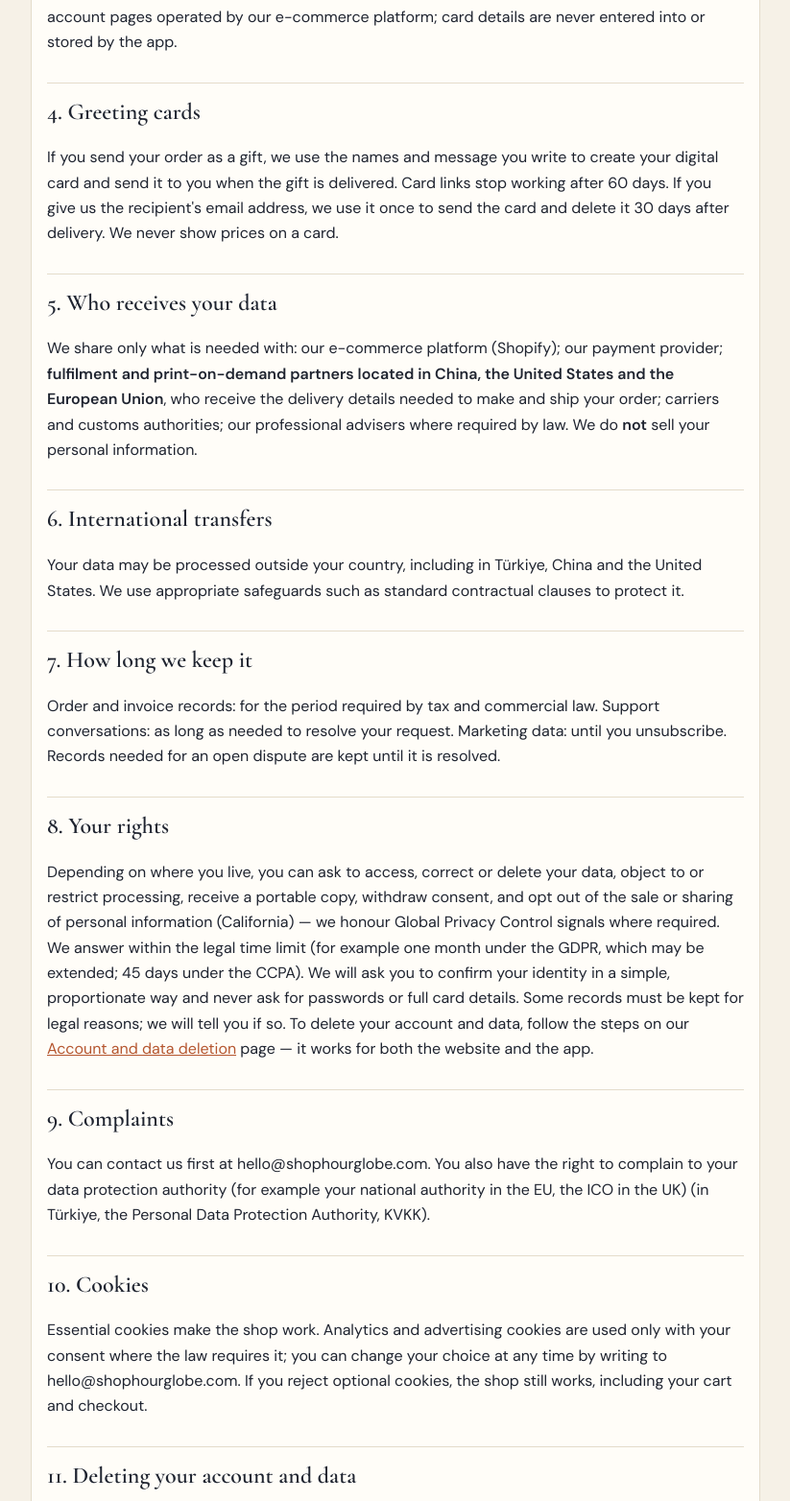
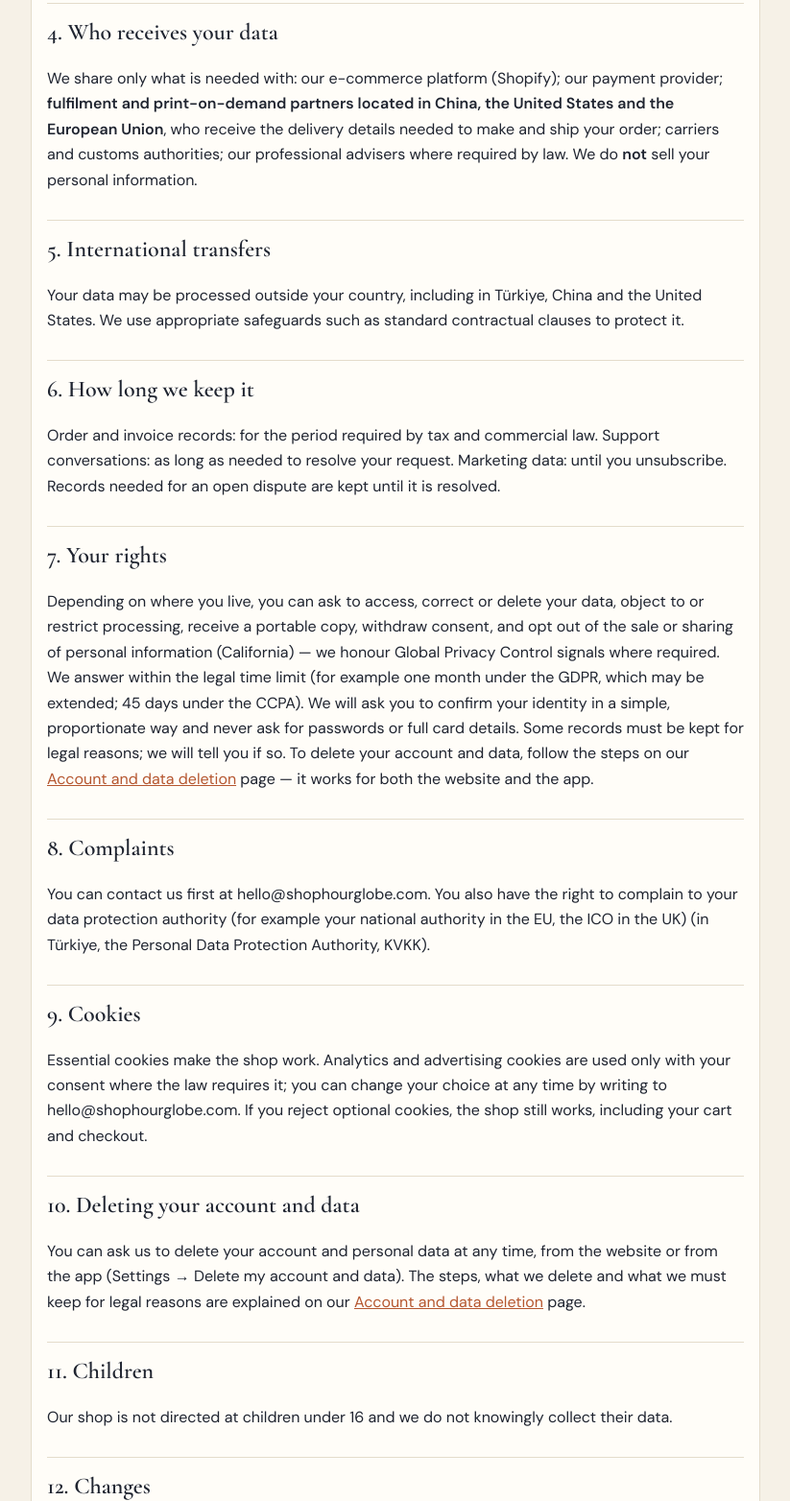
Before and after one commit to hourglobe/legal, a plain HTML site: page privacy-policy/index.html in a window 1280 px wide. Shown: the part 1236-2800 px from the top of the page at 96% size, without its empty margins (228-1051 px from the left). Drawn offline with nearby package versions, Linux system fonts and the light colour scheme.

Commit message:
Gizlilik ve hesap silme: tebrik kartı metinleri çıktı (Mag 2026-11-06, Elçi K45)
Co-Authored-By: Claude Opus 5.5 <noreply@anthropic.com>

```diff
--- a/privacy-policy/index.html
+++ b/privacy-policy/index.html
@@ -5,33 +5,31 @@ main{max-width:760px;margin:24px auto;padding:24px 16px;background:var(--yuzey);
 h1,h2{font-family:"Cormorant Garamond",serif;line-height:1.2}h1{font-size:34px}h2{font-size:24px;margin-top:28px;border-top:1px solid var(--kenar);padding-top:16px}
 a{color:#B5562F}table{border-collapse:collapse;width:100%;font-size:14px}td,th{border:1px solid var(--kenar);padding:6px;text-align:left;vertical-align:top}
 footer{text-align:center;color:var(--ikincil);font-size:13px;padding:16px}</style></head><body><header><a href="https://shophourglobe.com">Hourglobe</a></header><main><h1>Privacy Policy</h1>
-<p><em>Last updated: 5 November 2026</em></p>
+<p><em>Last updated: 6 November 2026</em></p>
 <h2>1. Who is responsible</h2>
 <p>The controller of your personal data is <strong>Murat Gülmez, Sarıyer, İstanbul, Türkiye</strong> ("Hourglobe", "we"). Privacy contact: hello@shophourglobe.com. </p>
 <h2>2. What we collect</h2>
 <table>
 <thead><tr><th>Data</th><th>Why</th><th>Legal basis (EU/UK)</th></tr></thead>
-<tbody><tr><td>Name, email, order number, order history</td><td>To process your order and contact you about it</td><td>Contract</td></tr><tr><td>Delivery name, address, phone</td><td>To deliver your order</td><td>Contract</td></tr><tr><td>Gift recipient's name and address</td><td>To deliver a gift you send</td><td>Contract with you; legitimate interest — <strong>never used for marketing</strong></td></tr><tr><td>Payment reference (no full card data — we never see or store it)</td><td>To match payments and refunds</td><td>Contract; legal obligation</td></tr><tr><td>Messages you send to support, photos of damaged items</td><td>To solve your request and keep a record</td><td>Contract; legitimate interest</td></tr><tr><td>Device, IP, cookie data</td><td>Security; analytics and advertising <strong>only with your consent where required</strong></td><td>Legitimate interest (security); consent (analytics/ads)</td></tr><tr><td>Email for newsletters</td><td>Marketing, only if you opt in; unsubscribe at any time</td><td>Consent</td></tr><tr><td>Greeting card details (sender and recipient names, your message, recipient email if you give it)</td><td>To create your free digital greeting card and send it when your gift is delivered</td><td>Contract with you; legitimate interest — <strong>never used for marketing</strong></td></tr></tbody>
+<tbody><tr><td>Name, email, order number, order history</td><td>To process your order and contact you about it</td><td>Contract</td></tr><tr><td>Delivery name, address, phone</td><td>To deliver your order</td><td>Contract</td></tr><tr><td>Gift recipient's name and address</td><td>To deliver a gift you send</td><td>Contract with you; legitimate interest — <strong>never used for marketing</strong></td></tr><tr><td>Payment reference (no full card data — we never see or store it)</td><td>To match payments and refunds</td><td>Contract; legal obligation</td></tr><tr><td>Messages you send to support, photos of damaged items</td><td>To solve your request and keep a record</td><td>Contract; legitimate interest</td></tr><tr><td>Device, IP, cookie data</td><td>Security; analytics and advertising <strong>only with your consent where required</strong></td><td>Legitimate interest (security); consent (analytics/ads)</td></tr><tr><td>Email for newsletters</td><td>Marketing, only if you opt in; unsubscribe at any time</td><td>Consent</td></tr></tbody>
 </table>
 <h2>3. Our mobile app</h2>
 <p>The Hourglobe app shows the same shop. Your favourites, cart, chosen delivery country and language are stored <strong>only on your device</strong> and are not sent to us. The app contains <strong>no advertising or analytics tools</strong> and does not ask for your location, contacts or photos. If you allow notifications, reminders (for example a saved cart or the last order date for Christmas delivery) are created on your device. When you pay or sign in, you do so on our shop's secure checkout and account pages operated by our e-commerce platform; card details are never entered into or stored by the app.</p>
-<h2>4. Greeting cards</h2>
-<p>If you send your order as a gift, we use the names and message you write to create your digital card and send it to you when the gift is delivered. Card links stop working after 60 days. If you give us the recipient's email address, we use it once to send the card and delete it 30 days after delivery. We never show prices on a card.</p>
-<h2>5. Who receives your data</h2>
+<h2>4. Who receives your data</h2>
 <p>We share only what is needed with: our e-commerce platform (Shopify); our payment provider; <strong>fulfilment and print-on-demand partners located in China, the United States and the European Union</strong>, who receive the delivery details needed to make and ship your order; carriers and customs authorities; our professional advisers where required by law. We do <strong>not</strong> sell your personal information.</p>
-<h2>6. International transfers</h2>
+<h2>5. International transfers</h2>
 <p>Your data may be processed outside your country, including in Türkiye, China and the United States. We use appropriate safeguards such as standard contractual clauses to protect it.</p>
-<h2>7. How long we keep it</h2>
+<h2>6. How long we keep it</h2>
 <p>Order and invoice records: for the period required by tax and commercial law. Support conversations: as long as needed to resolve your request. Marketing data: until you unsubscribe. Records needed for an open dispute are kept until it is resolved.</p>
-<h2>8. Your rights</h2>
+<h2>7. Your rights</h2>
 <p>Depending on where you live, you can ask to access, correct or delete your data, object to or restrict processing, receive a portable copy, withdraw consent, and opt out of the sale or sharing of personal information (California) — we honour Global Privacy Control signals where required. We answer within the legal time limit (for example one month under the GDPR, which may be extended; 45 days under the CCPA). We will ask you to confirm your identity in a simple, proportionate way and never ask for passwords or full card details. Some records must be kept for legal reasons; we will tell you if so. To delete your account and data, follow the steps on our <a href="https://legal.shophourglobe.com/account-deletion/">Account and data deletion</a> page — it works for both the website and the app.</p>
-<h2>9. Complaints</h2>
+<h2>8. Complaints</h2>
 <p>You can contact us first at hello@shophourglobe.com. You also have the right to complain to your data protection authority (for example your national authority in the EU, the ICO in the UK) (in Türkiye, the Personal Data Protection Authority, KVKK).</p>
-<h2>10. Cookies</h2>
+<h2>9. Cookies</h2>
 <p>Essential cookies make the shop work. Analytics and advertising cookies are used only with your consent where the law requires it; you can change your choice at any time by writing to hello@shophourglobe.com. If you reject optional cookies, the shop still works, including your cart and checkout.</p>
-<h2>11. Deleting your account and data</h2>
+<h2>10. Deleting your account and data</h2>
 <p>You can ask us to delete your account and personal data at any time, from the website or from the app (Settings → Delete my account and data). The steps, what we delete and what we must keep for legal reasons are explained on our <a href="https://legal.shophourglobe.com/account-deletion/">Account and data deletion</a> page.</p>
-<h2>12. Children</h2>
+<h2>11. Children</h2>
 <p>Our shop is not directed at children under 16 and we do not knowingly collect their data.</p>
-<h2>13. Changes</h2>
+<h2>12. Changes</h2>
 <p>We will post any changes here with a new date.</p></main><footer>The world is round, time is short — live authentically.</footer></body></html>
```
Also changed, not shown: account-deletion/index.html (+2 -2 lines).
